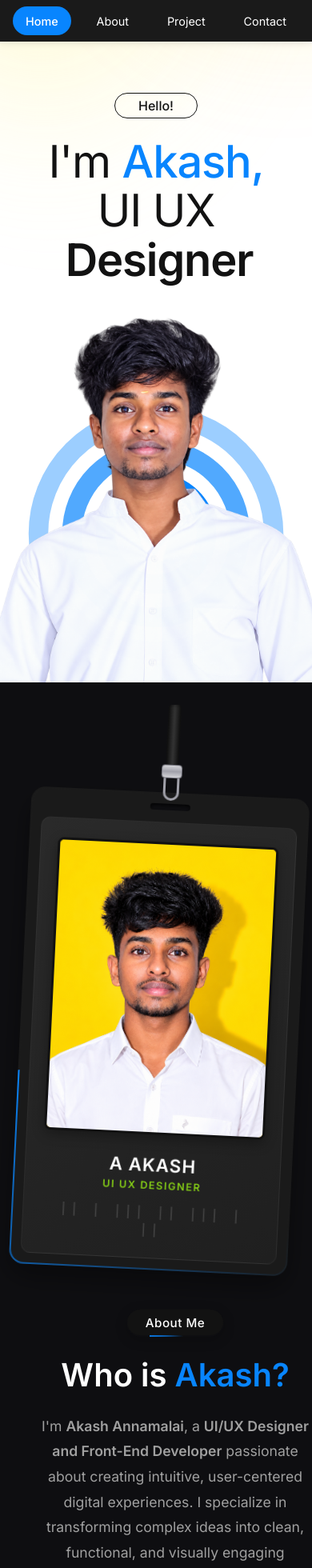
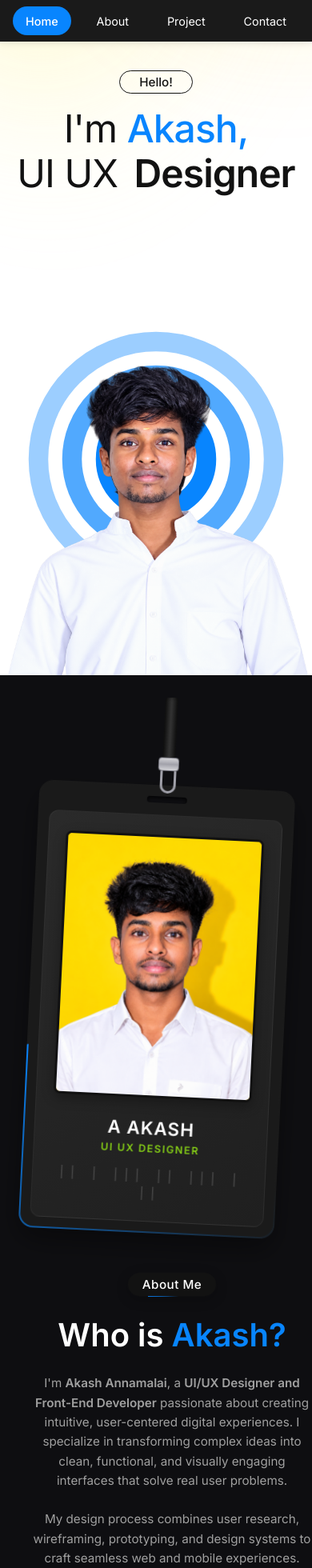
Before and after one commit to akashak202409-max/Akash-UI-UX, a React app: page / in a window 390 px wide. Shown: the top 1960 px of the page at 80% size. Built offline with nearby package versions, Linux system fonts and the light colour scheme; the HTML template or start-up script is replaced by a standard one.

Commit message:
Optimize About section responsiveness for mobile devices

```diff
--- a/src/components/About/About.css
+++ b/src/components/About/About.css
@@ -88,10 +88,12 @@
 
 .id-card {
   position: relative;
-  width: 320px;
+  width: 100%;
+  max-width: 320px;
   background: #1a1a1a;
   border-radius: 18px;
   padding: 14px;
+  box-sizing: border-box;
   box-shadow: 0 15px 35px rgba(0,0,0,0.4);
   z-index: 1;
   overflow: hidden;
@@ -439,6 +441,29 @@
 
 @media (max-width: 768px) {
   .about-section {
-    padding: 3rem 1.5rem;
+    padding: 3rem 1.25rem;
+  }
+
+  .stat-number {
+    font-size: 2rem;
+  }
+
+  .about-stats {
+    gap: 1.25rem;
+  }
+
+  .about-badge {
+    padding: 0.4rem 1.2rem;
+    font-size: 0.85rem;
+  }
+
+  .about-description p {
+    font-size: 0.95rem;
+    line-height: 1.6;
+  }
+
+  .id-card-wrapper {
+    transform: scale(0.95);
+    transform-origin: top center;
   }
 }
--- a/src/components/Hero/Hero.css
+++ b/src/components/Hero/Hero.css
@@ -161,45 +161,51 @@
 /* Mobile Responsiveness for Hero */
 @media (max-width: 768px) {
   .hero-section {
-    height: auto;
-    min-height: 100vh;
-    padding-top: 100px;
+    height: 100vh;
+    min-height: 0;
+    padding-top: 80px;
+    box-sizing: border-box;
+    overflow: hidden;
   }
 
   .hero-content {
-    margin-top: 1rem;
+    margin-top: 1vh;
   }
 
   .hello-badge {
-    font-size: 1rem;
-    padding: 0.3rem 1.8rem;
-    margin-bottom: 1.5rem;
+    font-size: 0.95rem;
+    padding: 0.25rem 1.5rem;
+    margin-bottom: 1rem;
     border-radius: 20px;
   }
 
   .hero-title {
-    font-size: 3.5rem;
-    line-height: 1.1;
+    font-size: 3rem;
+    line-height: 1.15;
   }
 
   .hero-image-container {
-    margin-top: 2rem;
-    height: 55vh;
-    min-height: 400px;
+    margin-top: auto;
+    height: auto;
+    min-height: 0;
+    flex-grow: 1;
+    display: flex;
+    align-items: flex-end;
     width: 100%;
     overflow: hidden;
   }
 
   .profile-img {
     height: 100%;
-    width: 100%;
-    object-fit: cover;
-    object-position: top center;
+    width: auto;
+    max-width: 100%;
+    object-fit: contain;
+    object-position: bottom center;
   }
 
   .concentric-rings {
-    width: 150%;
-    top: 60%;
+    width: 180%;
+    top: 55%;
     transform: translate(-50%, -50%);
   }
 
```
Also changed, not shown: 1 other file (tests, documents, lock files or other folders).
